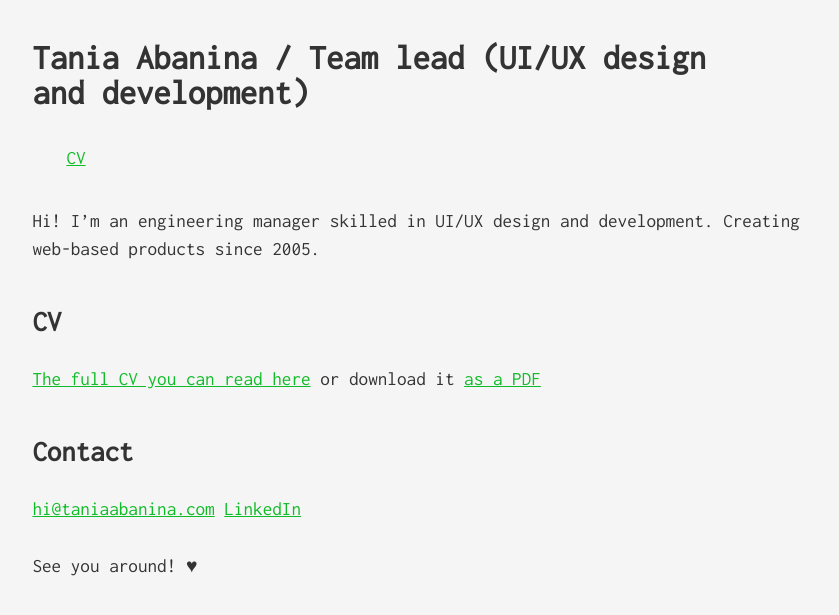
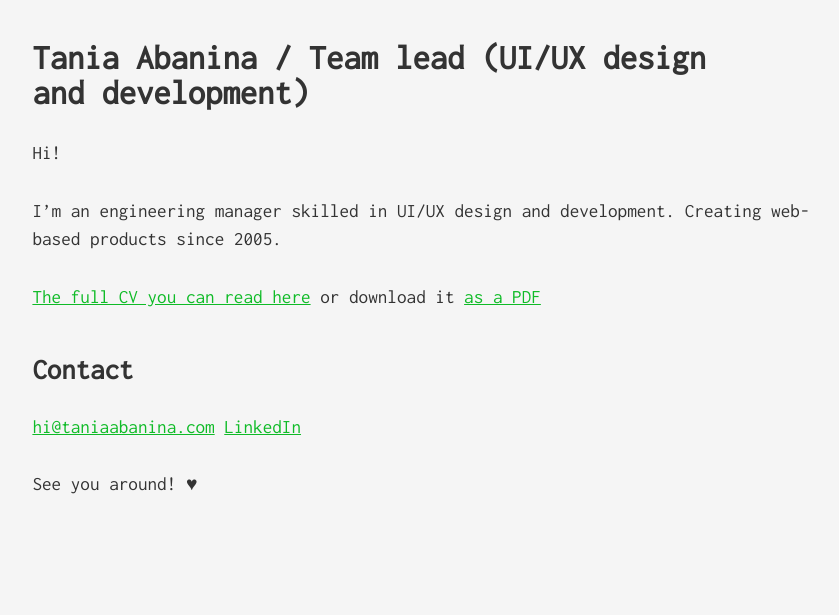
Before and after one commit to tataata/taniaabanina.com, a Jekyll site: the page built from index.md, in a window 1280 px wide. Shown: the top 615 px of the page, without its empty margins (6-845 px from the left). Built offline with Jekyll 4.4.1, drawn with Linux system fonts in a browser that asks for light colours.

Commit message:
remove pdf, home page adjustments

```diff
--- a/index.md
+++ b/index.md
@@ -3,20 +3,13 @@ permalink: /
 layout: default
 ---
 
-<nav>
-  <ul>
-    <li class="nav__item {% if location == '/' or page.layout == 'default' %}active {% endif %}"><a href="cv">CV</a></li>
-  </ul>
-</nav>
+Hi!
 
-Hi!
 I'm an engineering manager skilled in UI/UX design and development. Creating web-based products since 2005.
 
-## CV
 [The full CV you can read here](cv) or download it [as a PDF](/Engineering_Manager__CV__Tania_Abanina.pdf)
 
 
 {% include contact.md %}
 
-
 See you around! ♥
--- a/scss/_layout.scss
+++ b/scss/_layout.scss
@@ -55,8 +55,6 @@ nav {
 
 		a {
 			color: #999;
-			/*border: 1px solid;
-			text-decoration: none;*/
 
 			&:hover,
 			&:focus {
```
Also changed, not shown: 1 other file.
